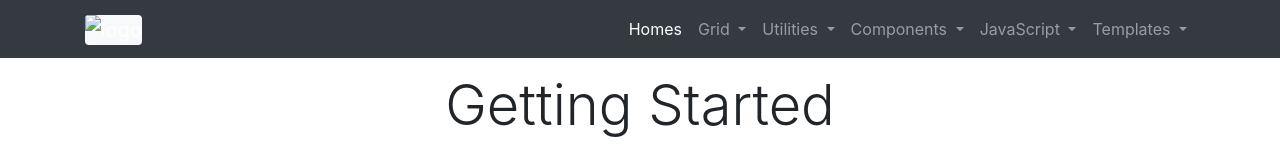
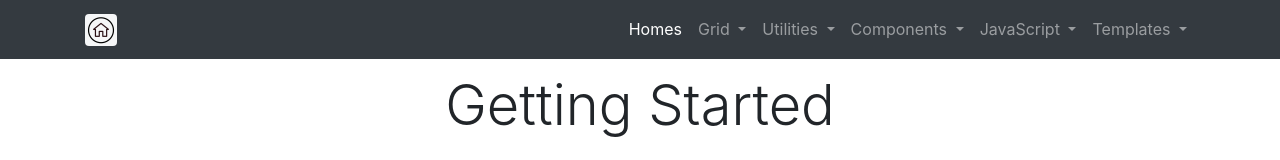
Before and after one commit to comet-me/bootstrap4, a plain HTML site: page index.html in a window 1280 px wide. Shown: the top 160 px of the page. Drawn offline with nearby package versions, Linux system fonts and the light colour scheme; the site is published under a folder, as on GitHub Pages, so addresses that start at the root find nothing.

Commit message:
editing image directory

```diff
--- a/index.html
+++ b/index.html
@@ -13,7 +13,7 @@
     <!-- nav 1.1.0 -->
     <nav class="navbar navbar-expand-md navbar-dark bg-dark fixed-top">
         <div class="container">
-            <a class="navbar-brand" href="#"><img src="/img/home.png" alt="logo" data-toggle="collapse" data-target="#playgroundsNavbar" aria-expanded="false" aria-label="Toggle navigation" class="rounded bg-light" style="height: 2rem; width: 2rem"></a>
+            <a class="navbar-brand" href="#"><img src="img/home.png" alt="logo" data-toggle="collapse" data-target="#playgroundsNavbar" aria-expanded="false" aria-label="Toggle navigation" class="rounded bg-light" style="height: 2rem; width: 2rem"></a>
             <!-- <a class="navbar-brand" href="index.html">Bootstrap Playground</a> -->
             <button class="navbar-toggler" type="button" data-toggle="collapse" data-target="#playgroundsNavbar" aria-controls="playgroundsNavbar" aria-expanded="false" aria-label="Toggle navigation">
                 <span class="navbar-toggler-icon"></span>
```
